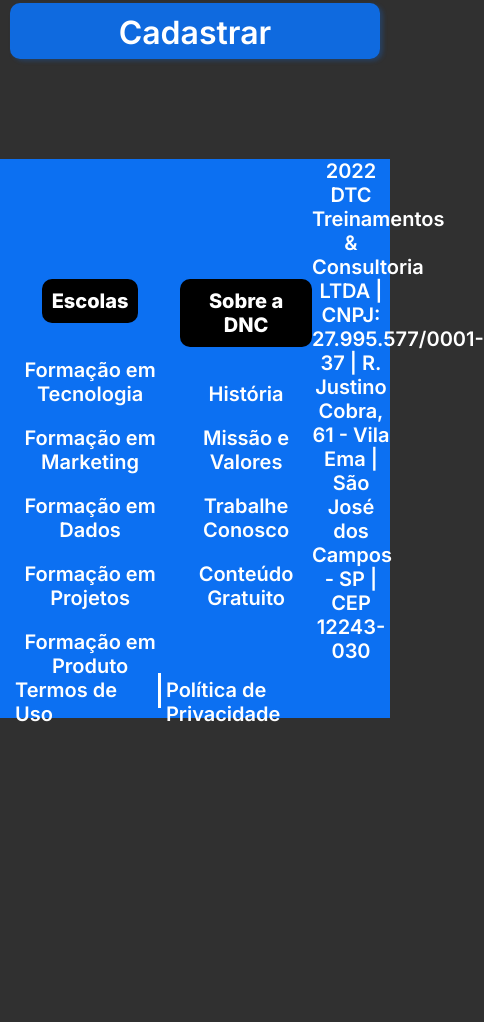
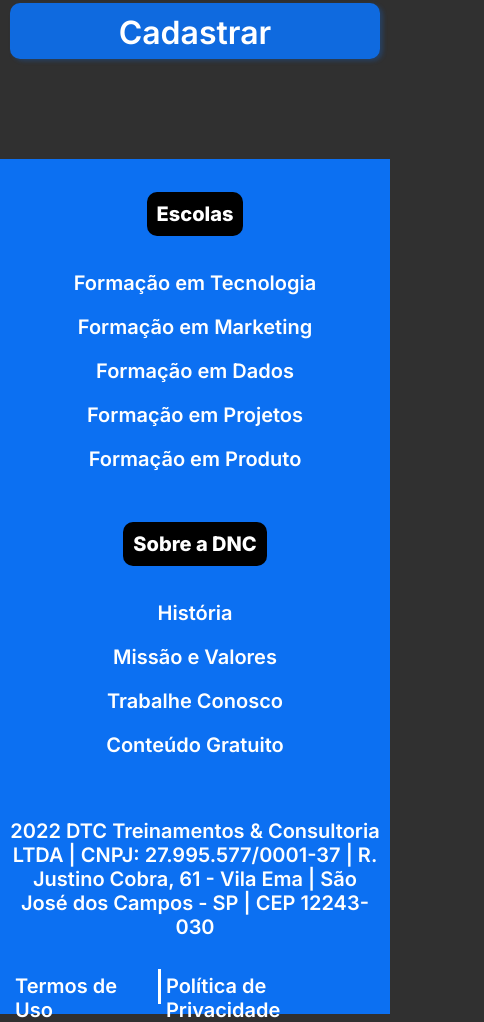
Before and after one commit to orafavictor/bootcamp-dnc, a plain HTML site: page index.html in a window 390 px wide. Shown: the part 1588-2610 px from the top of the page, 484 px wide, since content can reach past the window. Before the commit the page ends 2314 px from the top, so only its background shows below. Drawn offline with Linux system fonts and the light colour scheme.

Commit message:
Adicionando Media Query no Footer

```diff
--- a/style.css
+++ b/style.css
@@ -315,6 +315,14 @@
             font-size: 17px;
         }
 
+        footer .line1{
+            flex-direction: column;
+        }
+
+        footer .address{
+            width: 95%;
+            margin-bottom: 20px;
+        }
 
 
         }
```
